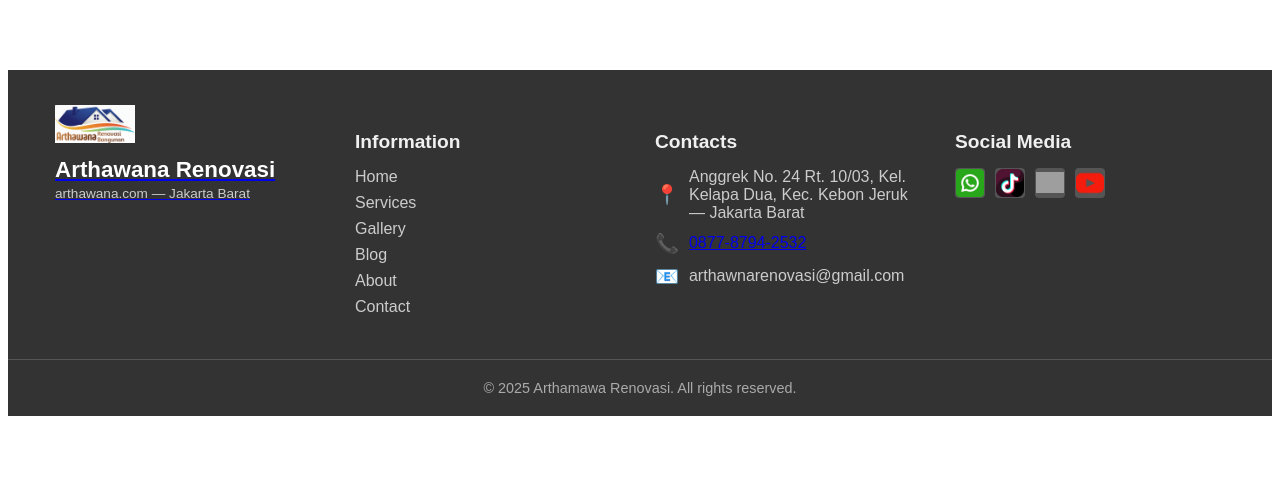
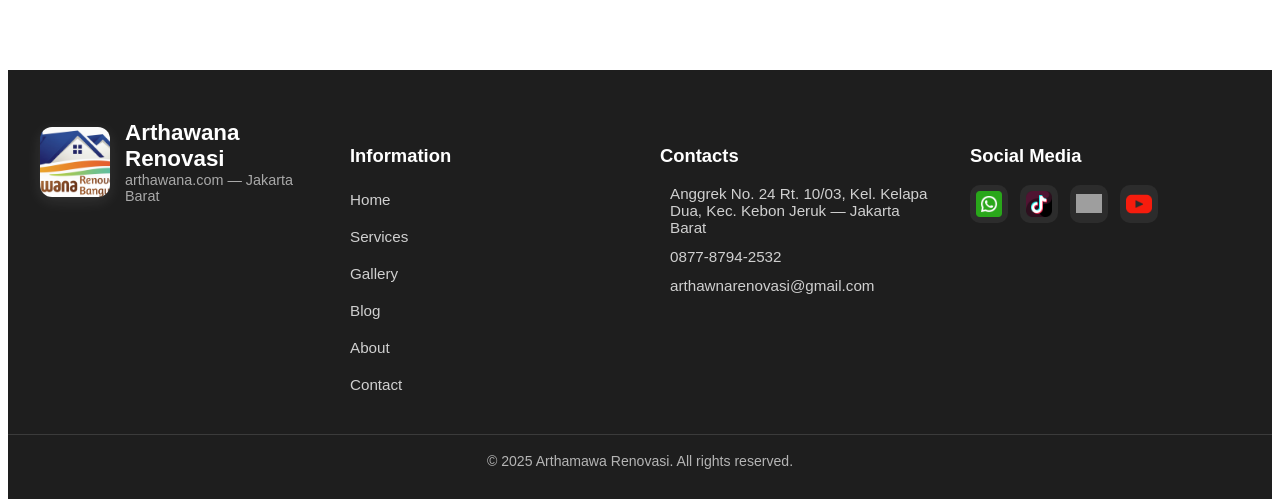
Before and after one commit to yanwir123/reacj-js, a React (Vite) app: page /about in a window 1280 px wide. Shown: the part 1543-2047 px from the top of the page. Before the commit the page ends 1967 px from the top, so only its background shows below. Built offline with nearby package versions, Linux system fonts and the light colour scheme; grey boxes are pictures that could not be loaded; the HTML template or start-up script is replaced by a standard one.

Commit message:
update frontendnya saja tidak pakai backend

```diff
--- a/src/components/footer/Footer.css
+++ b/src/components/footer/Footer.css
@@ -1,47 +1,44 @@
-/* footer.css */
+/* ============================
+   FOOTER — CLEAN PREMIUM STYLE
+============================ */
 
 .footer-section {
-  background-color: #333;
-  color: #fff;
-  padding: 20px 0;
-  font-family: Arial, sans-serif;
+  background-color: #1e1e1e;
+  color: #e6e6e6;
+  padding: 50px 0 30px;
+  font-family: "Poppins", sans-serif;
 }
 
 .footer-content-wrapper {
+  max-width: 1200px;
+  margin: 0 auto;
+  padding: 0 25px;
   display: flex;
   flex-wrap: wrap;
-  justify-content: space-around;
-  max-width: 1200px;
-  margin: 0 auto;
-  padding: 0 20px;
+  justify-content: space-between;
+  gap: 40px;
 }
 
-.footer-column {
+/* ================= BRAND ================= */
+.brand-column {
   flex: 1;
-  min-width: 200px;
-  margin: 15px;
+  min-width: 250px;
 }
 
-.column-title {
-  font-size: 1.2em;
-  margin-bottom: 15px;
-  color: #f0f0f0;
+.footer-brand-link {
+  display: flex;
+  align-items: center;
+  gap: 15px;
+  text-decoration: none;
+  color: inherit;
 }
 
-/* Brand Column (Logo + Text) */
-.brand-column .navbar-logo-link {
-  display: flex;
-  flex-direction: column;
-  align-items: center;
-  text-decoration: none;
-  color: inherit;
-  text-align: center;
-}
-
-.brand-column .logo-image {
-  width: 80px;
-  height: auto;
-  margin-bottom: 10px;
+.logo-image {
+  width: 70px;
+  height: 70px;
+  border-radius: 12px;
+  object-fit: cover;
+  box-shadow: 0px 4px 15px rgba(255, 255, 255, 0.1);
 }
 
 .brand-text-container {
@@ -50,116 +47,161 @@
 }
 
 .brand-name {
-  font-size: 1.4em;
-  font-weight: bold;
+  font-size: 1.4rem;
+  font-weight: 600;
   color: #fff;
-  margin-bottom: 3px;
 }
 
 .brand-tagline {
-  font-size: 0.85em;
-  color: #ccc;
+  font-size: 0.9rem;
+  color: #a9a9a9;
 }
 
-/* Footer Navigation */
+/* ================= NAVIGATION ================= */
+.nav-column {
+  flex: 1;
+  min-width: 200px;
+}
+
+.column-title {
+  font-size: 1.15rem;
+  font-weight: 600;
+  margin-bottom: 18px;
+  color: #fff;
+}
+
 .footer-nav-list {
   display: flex;
   flex-direction: column;
+  gap: 8px;
 }
 
 .footer-link-item {
-  color: #ccc;
+  font-size: 0.95rem;
   text-decoration: none;
-  margin-bottom: 8px;
-  transition: color 0.3s ease;
+  color: #d0d0d0;
+  padding: 6px 0;
+  transition: 0.3s ease;
+  position: relative;
+}
+
+.footer-link-item::after {
+  content: "";
+  position: absolute;
+  left: 0;
+  bottom: -3px;
+  width: 0%;
+  height: 2px;
+  background-color: #ff5722;
+  transition: 0.3s ease;
 }
 
 .footer-link-item:hover {
   color: #fff;
 }
 
-/* Contact Column */
+.footer-link-item:hover::after {
+  width: 40%;
+}
+
+/* ================= CONTACT ================= */
+.contact-column {
+  flex: 1;
+  min-width: 250px;
+}
+
 .contact-item {
   display: flex;
-  align-items: center;
-  margin-bottom: 10px;
+  align-items: flex-start;
+  margin-bottom: 12px;
+  gap: 10px;
 }
 
 .contact-icon {
-  font-size: 1.2em;
-  margin-right: 10px;
-  color: #fff;
+  font-size: 1.3rem;
 }
 
-.contact-column p {
+.contact-column p,
+.contact-column a {
   margin: 0;
-  color: #ccc;
+  font-size: 0.95rem;
+  color: #d0d0d0;
+  text-decoration: none;
 }
 
-/* Social Links */
+.contact-column a:hover {
+  color: #ff5722;
+}
+
+/* ================= SOCIAL MEDIA ================= */
+.social-column {
+  flex: 1;
+  min-width: 200px;
+}
+
 .social-links {
   display: flex;
-  gap: 10px;
+  gap: 12px;
+  flex-wrap: wrap;
 }
 
 .social-icon-link {
+  width: 38px;
+  height: 38px;
+  border-radius: 10px;
+  background-color: #2c2c2c;
   display: flex;
   justify-content: center;
   align-items: center;
-  width: 30px;
-  height: 30px;
-  background-color: #555;
-  color: #fff;
-  text-decoration: none;
-  border-radius: 4px;
-  transition: background-color 0.3s ease;
-  font-size: 0.9em;
+  transition: 0.3s ease;
 }
 
 .social-icon-link:hover {
-  background-color: #777;
-}
-
-/* Footer Bottom */
-.footer-bottom {
-  text-align: center;
-  padding-top: 20px;
-  margin-top: 20px;
-  border-top: 1px solid #555;
-  font-size: 0.9em;
-  color: #aaa;
-}
-
-.footer-copy {
-  margin: 0;
+  background-color: #ff5722;
+  transform: translateY(-2px);
 }
 
 .social-icon-img {
-  width: 28px;
-  height: 28px;
+  width: 26px;
+  height: 26px;
   object-fit: contain;
   transition: 0.3s ease;
 }
 
 .social-icon-link:hover .social-icon-img {
-  transform: scale(1.15);
-  opacity: 0.8;
+  transform: scale(1.13);
 }
 
-/* Responsive */
-@media (max-width: 768px) {
+/* ================= FOOTER BOTTOM ================= */
+.footer-bottom {
+  text-align: center;
+  margin-top: 35px;
+  padding-top: 18px;
+  border-top: 1px solid #3b3b3b;
+}
+
+.footer-copy {
+  font-size: 0.88rem;
+  color: #b5b5b5;
+  margin: 0;
+}
+
+/* ================= RESPONSIVE ================= */
+@media (max-width: 850px) {
   .footer-content-wrapper {
     flex-direction: column;
+    text-align: center;
     align-items: center;
   }
 
-  .footer-column {
-    margin-bottom: 30px;
-    text-align: center;
+  .footer-brand-link {
+    justify-content: center;
   }
 
-  .footer-nav-list,
-  .contact-item,
+  .contact-item {
+    justify-content: center;
+  }
+
   .social-links {
     justify-content: center;
   }
--- a/src/components/footer/Footer.tsx
+++ b/src/components/footer/Footer.tsx
@@ -74,7 +74,7 @@ const Footer: React.FC = () => {
           <h4 className="column-title">Contacts</h4>
 
           <div className="contact-item">
-            <span className="contact-icon">📍</span>
+            <span className="contact-icon"></span>
             <p>
               Anggrek No. 24 Rt. 10/03, Kel. Kelapa Dua, Kec. Kebon Jeruk —
               Jakarta Barat
@@ -82,7 +82,7 @@ const Footer: React.FC = () => {
           </div>
 
           <div className="contact-item">
-            <span className="contact-icon">📞</span>
+            <span className="contact-icon"></span>
             {/* Link langsung ke WhatsApp (walaupun di kolom kontak) */}
             <a href={whatsappLink} target="_blank" rel="noopener noreferrer">
               0877-8794-2532
@@ -90,7 +90,7 @@ const Footer: React.FC = () => {
           </div>
 
           <div className="contact-item">
-            <span className="contact-icon">📧</span>
+            <span className="contact-icon"></span>
             <p>arthawnarenovasi@gmail.com</p>
           </div>
         </div>
--- a/src/components/navigasi/Navbar.css
+++ b/src/components/navigasi/Navbar.css
@@ -1,10 +1,16 @@
-/* General navbar */
+/* ============================
+   NAVBAR GLOBAL
+============================ */
 .navbar {
   background-color: #ffffff;
   box-shadow: 0 2px 5px rgba(0, 0, 0, 0.1);
   font-family: Arial, sans-serif;
+  position: sticky;
+  top: 0;
+  z-index: 999;
 }
 
+/* Container */
 .navbar-container {
   max-width: 1100px;
   margin: 0 auto;
@@ -12,19 +18,17 @@
   align-items: center;
   justify-content: space-between;
   padding: 0.5rem 1rem;
-  position: relative;
 }
 
-/* Logo */
+/* ============================
+   LOGO
+============================ */
 .navbar-logo {
   display: flex;
   align-items: center;
   gap: 0.75rem;
-  font-size: 1.5rem;
-  font-weight: bold;
+  text-decoration: none;
   color: #1e293b;
-  text-decoration: none;
-  flex-direction: row; /* logo & teks sejajar */
 }
 
 .navbar-logo img.logo {
@@ -38,19 +42,20 @@
   flex-direction: column;
 }
 
-.navbar-logo span.name {
+.navbar-logo .name {
   font-size: 1.25rem;
   font-weight: bold;
   color: #1e293b;
 }
 
-.navbar-logo span.tagline {
+.navbar-logo .tagline {
   font-size: 0.85rem;
-  font-weight: normal;
   color: #64748b;
 }
 
-/* Desktop nav */
+/* ============================
+   DESKTOP NAV
+============================ */
 .navbar-nav.desktop {
   display: flex;
   gap: 0.5rem;
@@ -61,76 +66,77 @@
   border-radius: 6px;
   text-decoration: none;
   color: #334155;
+  border: 1px solid transparent;
   transition: all 0.3s ease;
-  border: 1px solid transparent;
 }
 
+/* Hover */
 .nav-item:hover {
   background-color: #e0f2fe;
   border-color: #0ea5e9;
   color: #0ea5e9;
 }
 
-/* Auth buttons desktop */
-.navbar-auth.desktop {
-  display: flex;
-  gap: 0.5rem;
+/* Active Page */
+.active-nav {
+  background-color: #0ea5e9;
+  color: #fff !important;
+  border-color: #0ea5e9;
+  font-weight: 600;
+  box-shadow: 0 0 10px rgba(14, 165, 233, 0.35);
+  transform: translateY(-2px);
 }
 
-/* Buttons */
-.btn {
-  padding: 0.5rem 1rem;
-  border-radius: 6px;
-  border: none;
-  cursor: pointer;
-  font-weight: bold;
-  transition: all 0.3s ease;
-}
-
-.btn-primary {
-  background-color: #0ea5e9;
-  color: white;
-  border: 1px solid #0ea5e9;
-}
-
-.btn-primary:hover {
-  background-color: #0284c7;
-}
-
-.btn-outline {
-  background-color: white;
-  color: #0ea5e9;
-  border: 1px solid #0ea5e9;
-}
-
-.btn-outline:hover {
-  background-color: #e0f2fe;
-}
-
-.btn-danger {
-  background-color: #ef4444;
-  color: white;
-  border: 1px solid #ef4444;
-}
-
-.btn-danger:hover {
-  background-color: #b91c1c;
-}
-
-/* Hamburger */
+/* ============================
+   HAMBURGER BUTTON
+============================ */
 .hamburger {
   display: none;
-  font-size: 1.5rem;
+  font-size: 1.8rem;
   background: none;
   border: none;
   cursor: pointer;
+  color: #1e293b;
+
+  /* slide-in effect */
+  transform: translateX(40px);
+  opacity: 0;
+  animation: slideHamburger 0.6s ease forwards;
 }
 
-/* Mobile menu */
+/* Hamburger animation muncul dari kanan ke kiri */
+@keyframes slideHamburger {
+  0% {
+    transform: translateX(40px);
+    opacity: 0;
+  }
+  100% {
+    transform: translateX(0px);
+    opacity: 1;
+  }
+}
+
+/* ============================
+   MOBILE MENU
+============================ */
 .mobile-menu {
   background-color: #ffffff;
   border-top: 1px solid #ddd;
   padding: 0.5rem 1rem;
+
+  /* slide down smooth */
+  animation: slideDown 0.35s ease forwards;
+}
+
+@keyframes slideDown {
+  from {
+    opacity: 0;
+    transform: translateY(-10px);
+  }
+  to {
+    opacity: 1;
+    transform: translateY(0);
+  }
 }
 
 .navbar-nav.mobile {
@@ -139,25 +145,15 @@
   gap: 0.5rem;
 }
 
-.navbar-auth.mobile {
-  display: flex;
-  flex-direction: column;
-  gap: 0.5rem;
-  margin-top: 0.5rem;
-}
-
-/* Responsive breakpoints */
+/* ============================
+   RESPONSIVE
+============================ */
 @media (max-width: 768px) {
-  .navbar-nav.desktop,
-  .navbar-auth.desktop {
+  .navbar-nav.desktop {
     display: none;
   }
 
   .hamburger {
     display: block;
   }
-
-  .navbar-logo {
-    flex-direction: row;
-  }
 }
--- a/src/pages/public/home/Home.css
+++ b/src/pages/public/home/Home.css
@@ -16,9 +16,10 @@
 }
 
 .hero-left {
-  flex: 1;
+  flex: 2;
   min-width: 300px;
   padding-right: 30px;
+  margin-left: 30px;
 }
 
 .hero-project {
--- a/src/pages/public/home/Home.tsx
+++ b/src/pages/public/home/Home.tsx
@@ -12,6 +12,9 @@ export default function Home() {
     <div className="home-wrapper">
       {/* ================= HERO ================= */}
       <section className="hero">
+        <div className="hero-right">
+          <img src={hero} className="hero-img" />
+        </div>
         <div className="hero-left">
           <h2 className="hero-project">Jasa Renovasi & Konstruksi</h2>
           <h1 className="hero-title">Mewujudkan Hunian Impian Anda</h1>
@@ -34,15 +37,6 @@ export default function Home() {
               Lihat Galeri
             </Link>
           </div>
-
-          <p className="hero-location">
-            📍 Anggrek No.24 Rt.10/03, Kelapa Dua, Kebon Jeruk
-          </p>
-          <p className="hero-phone">📞 0877-8794-2532</p>
-        </div>
-
-        <div className="hero-right">
-          <img src={hero} className="hero-img" />
         </div>
       </section>
 
```
Also changed, not shown: src/components/navigasi/Navbar.tsx (+16 -8 lines), src/pages/public/about/About.css (+30 -18 lines).
